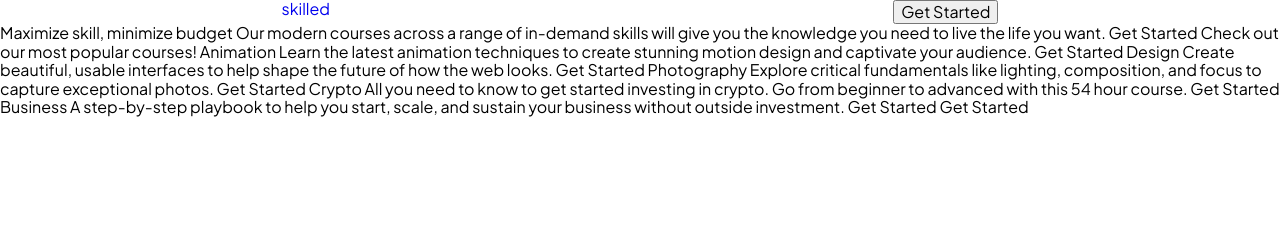
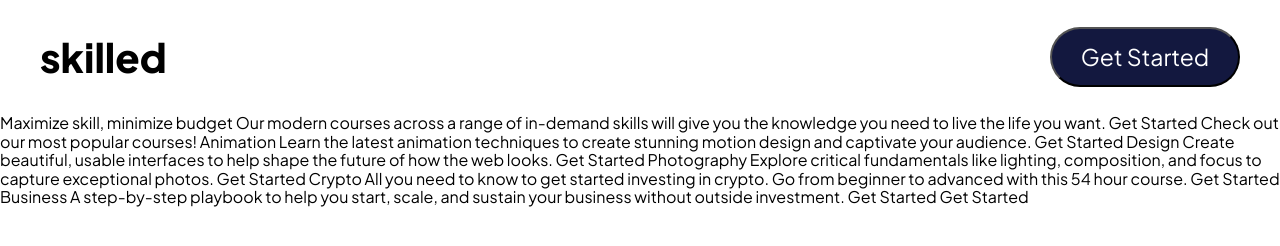
Before and after one commit to Grymbo/skilled-elearning, a plain HTML site: page index.html in a window 1280 px wide. Drawn offline with Linux system fonts and the light colour scheme.

Commit message:
update to navegacion

```diff
--- a/assets/css/style.css
+++ b/assets/css/style.css
@@ -83,12 +83,29 @@ img {
 
 /********************************************** Utilidades *******************************/
 .container {
-    max-width: 120rem;
-    margin: 0 auto;
+    margin:0 3rem;
+}
+@media (min-width: 1050px){
+    .container {
+        max-width: 120rem;
+        margin: 0 auto;
+    }
 }
 
 /******************************************** Navegacion *******************************/
 .navegacion {
     display: flex;
-    justify-content: space-around;
+    justify-content: space-between;
+    align-items: center;
 }
+.navegacion__boton {
+    background-color: var(--blue900);
+    color: var(--white);
+    border-radius: 5rem;
+    width: 19rem;
+    height: 6rem;
+    font-size: 2.3rem;
+}
+.navegacion__boton:hover {
+    background-color: var(--blue600);
+}
--- a/index.html
+++ b/index.html
@@ -14,9 +14,9 @@
   <link rel="stylesheet" href="assets/css/style.css">
 </head>
 <body>
-  <nav class="navegacion">
-    <a href="index.html">skilled</a>
-    <button>Get Started</button>
+  <nav class="navegacion container">
+    <h2>skilled</h2>
+    <button class="navegacion__boton">Get Started</button>
   </nav>
 
 
```
